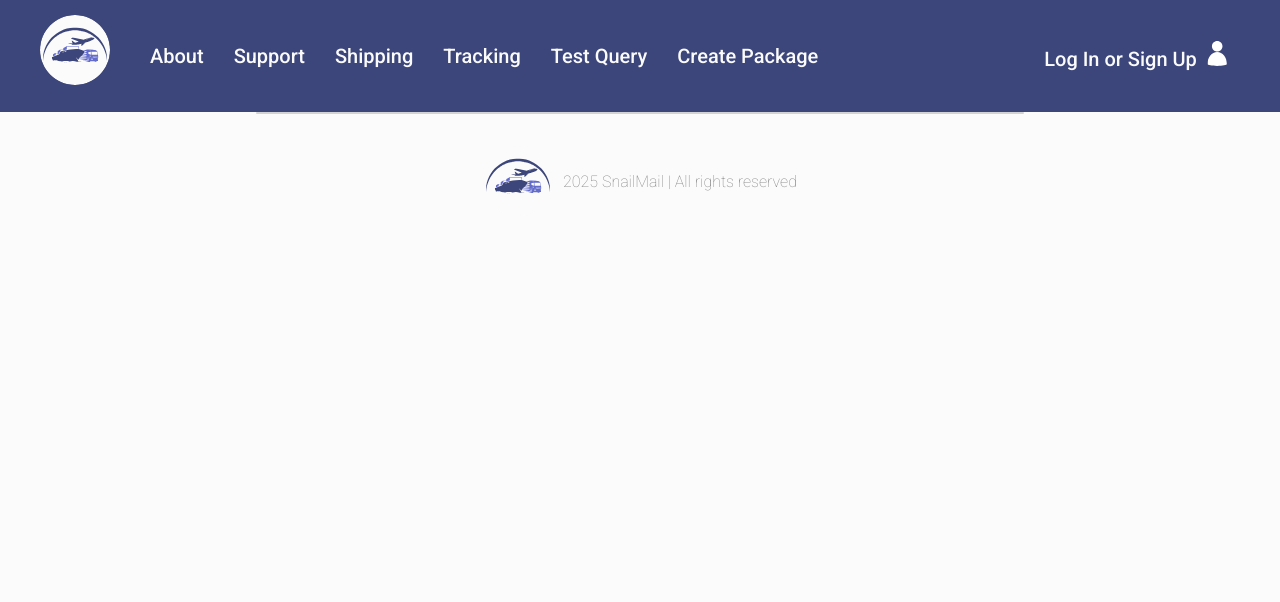
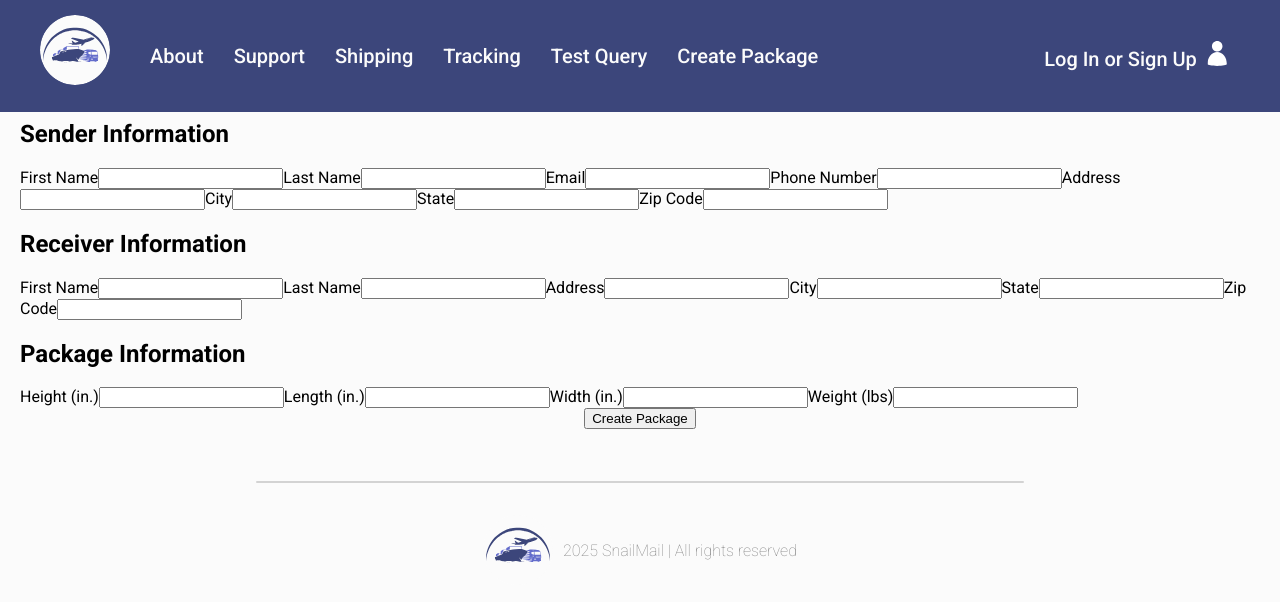
Before and after one commit to EdwardVNguyen/PostOfficeDatabase, a React (Vite) app in the folder frontend/: page /createpackage in a window 1280 px wide. Shown: the top 602 px of the page. Built offline with nearby package versions, Linux system fonts and the light colour scheme.

Commit message:
fixed page not loading, was because handleSubmit was not defined

```diff
--- a/frontend/src/App.jsx
+++ b/frontend/src/App.jsx
@@ -9,7 +9,7 @@ import LoginOrSignUp from './pages/LogInOrSignUp';
 import TestQuery from './pages/TestQuery';
 import NavBar from './components/NavBar';
 import Footer from './components/Footer';
-import CreatePackage from './pages/create_package';
+import CreatePackage from './pages/CreatePackage';
 
 const App = () => {
   return (
@@ -25,7 +25,7 @@ const App = () => {
           <Route path="/support" element={<Support/>} />
           <Route path="/loginorsignup" element={<LoginOrSignUp/>} />
           <Route path="/testquery" element={<TestQuery/>} />
-          <Route path="/create-package" element={<CreatePackage/>} />
+          <Route path="/createpackage" element={<CreatePackage/>} />
         </Routes>
       </main>
 
--- a/frontend/src/components/NavBar.jsx
+++ b/frontend/src/components/NavBar.jsx
@@ -48,7 +48,7 @@ const NavBar = () => {
               <NavLink to="/testquery">Test Query</NavLink>
             </li>
             <li>
-              <NavLink to="/create-package">Create Package</NavLink>
+              <NavLink to="/createpackage">Create Package</NavLink>
             </li>
           </ul>
         </nav>
--- a/frontend/src/pages/create_package.jsx
+++ b/frontend/src/pages/CreatePackage.jsx
@@ -1,37 +1,9 @@
-import React, { useState } from "react";
-import { useNavigate } from "react-router-dom";
-import './create_package.css';
+import './CreatePackage.css';
 
-const create_package = () => {
-
-    // // package details
-    // const [weight, setWeight] = useState('');
-    // const [height, setHeight] = useState('');
-    // const [width, setWidth] = useState('');
-    // const [length, setLength] = useState('');
-
-    // // sender details
-    // const [senderFName, setSenderFName] = useState('');
-    // const [senderLName, setSenderLName] = useState('');
-    // const [senderEmail, setSenderEmail] = useState('');
-    // const [senderPhone, setSenderPhone] = useState('');
-    // const [senderAddress, setSenderAddress] = useState('');
-    // const [senderCity, setSenderCity] = useState('');
-    // const [senderState, setSenderState] = useState('');
-    // const [senderZip, setSenderZip] = useState('');
-
-    // // receiver details
-    // const [receiverFName, setReceiverFName] = useState('');
-    // const [receiverLName, setReceiverLName] = useState('');
-    // const [receiverAddress, setReceiverAddress] = useState('');
-    // const [receiverCity, setReceiverCity] = useState('');
-    // const [receiverState, setReceiverState] = useState('');
-    // const [receiverZip, setReceiverZip] = useState('');
-
-    // const handleSubmit = (e) => {
-    //     e.preventDefault();
-    // };
-
+const CreatePackage = () => {
+    const handleSubmit = (e) => {
+         e.preventDefault();
+     };
     return (
         <>
             <div className="form-container">
@@ -91,4 +63,4 @@ const create_package = () => {
     );
 };
 
-export default create_package;
+export default CreatePackage;
```
Also changed, not shown: frontend/src/pages/CreatePackage.css (renamed from frontend/src/pages/create_package.css).
